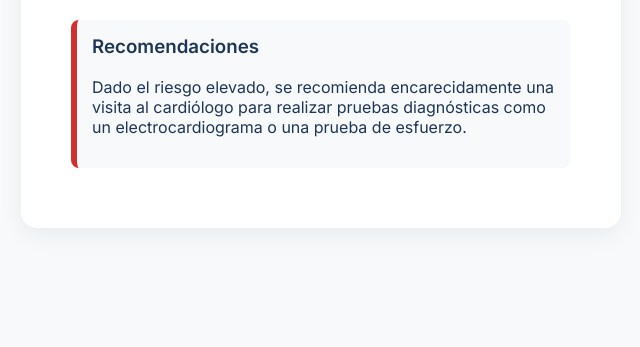
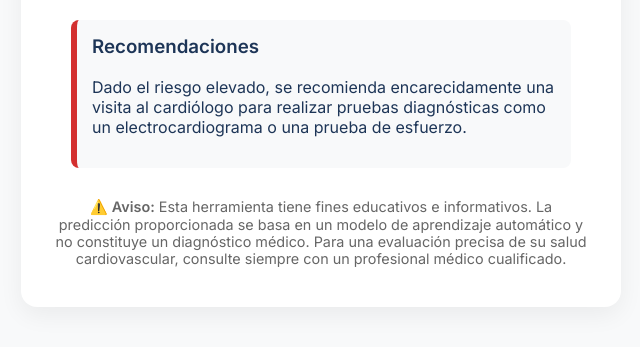
Before and after one commit to jcanchoc/ic-heart-app, a Flask app: template templates/index.html in a window 1280 px wide. Shown: the part 1271-1618 px from the top of the page, without its empty margins (319-959 px from the left). Before the commit the page ends 1439 px from the top, so only its background shows below. Run offline with Flask 3, Linux system fonts and the light colour scheme; the template is opened without the code that fills it, so the values that code supplies are empty; parts of the project's set-up code (start-up, migrations or seed data) failed here and were passed over.

Commit message:
Mensaje de disclaimer

```diff
--- a/templates/index.html
+++ b/templates/index.html
@@ -194,6 +194,21 @@
           de esfuerzo. {% endif %}
         </p>
       </div>
+      <div
+        class="disclaimer"
+        style="
+          margin-top: 30px;
+          font-size: 0.9em;
+          color: #666;
+          text-align: center;
+        "
+      >
+        ⚠️ <strong>Aviso:</strong> Esta herramienta tiene fines educativos e
+        informativos. La predicción proporcionada se basa en un modelo de
+        aprendizaje automático y no constituye un diagnóstico médico. Para una
+        evaluación precisa de su salud cardiovascular, consulte siempre con un
+        profesional médico cualificado.
+      </div>
       {% endif %}
     </div>
   </body>
```
